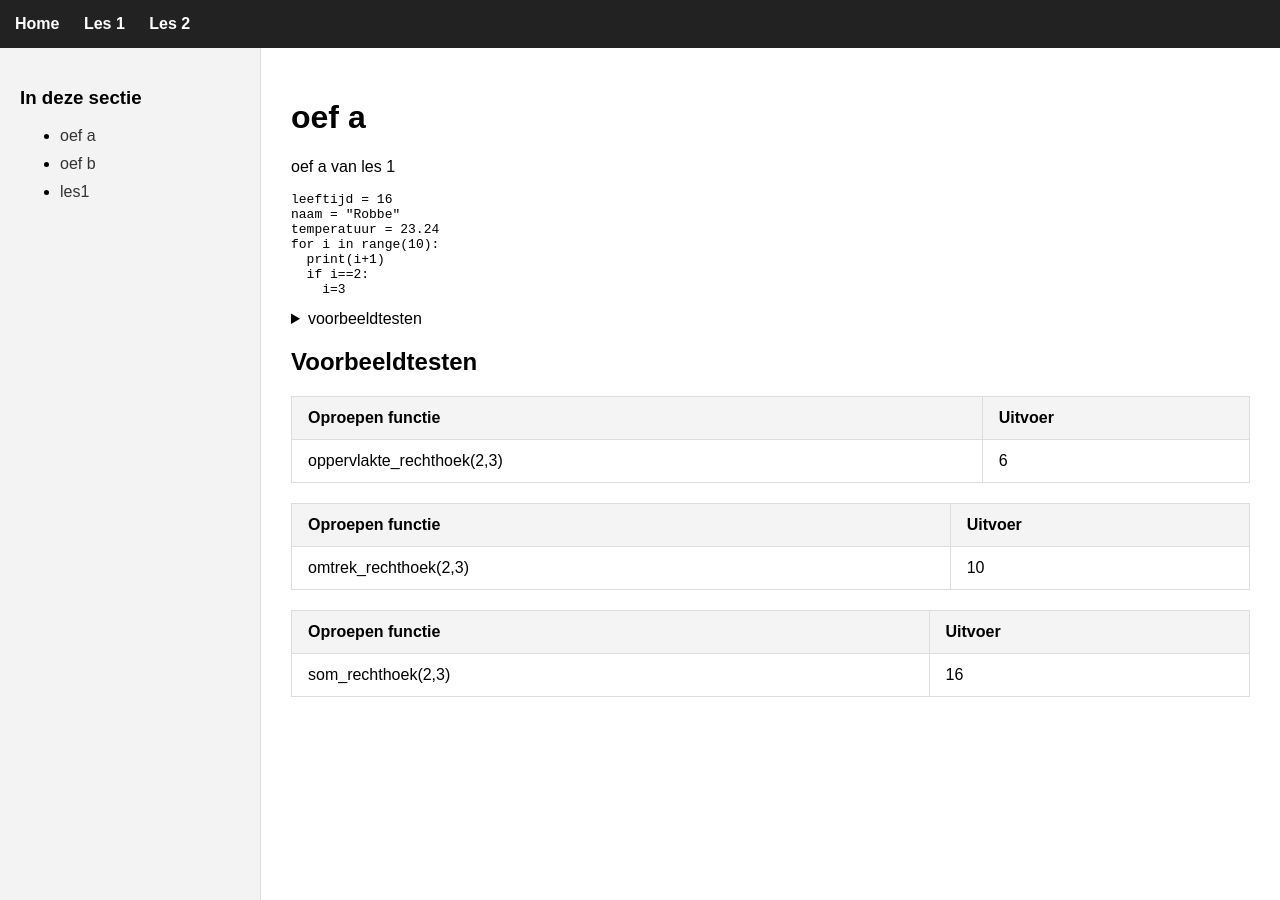
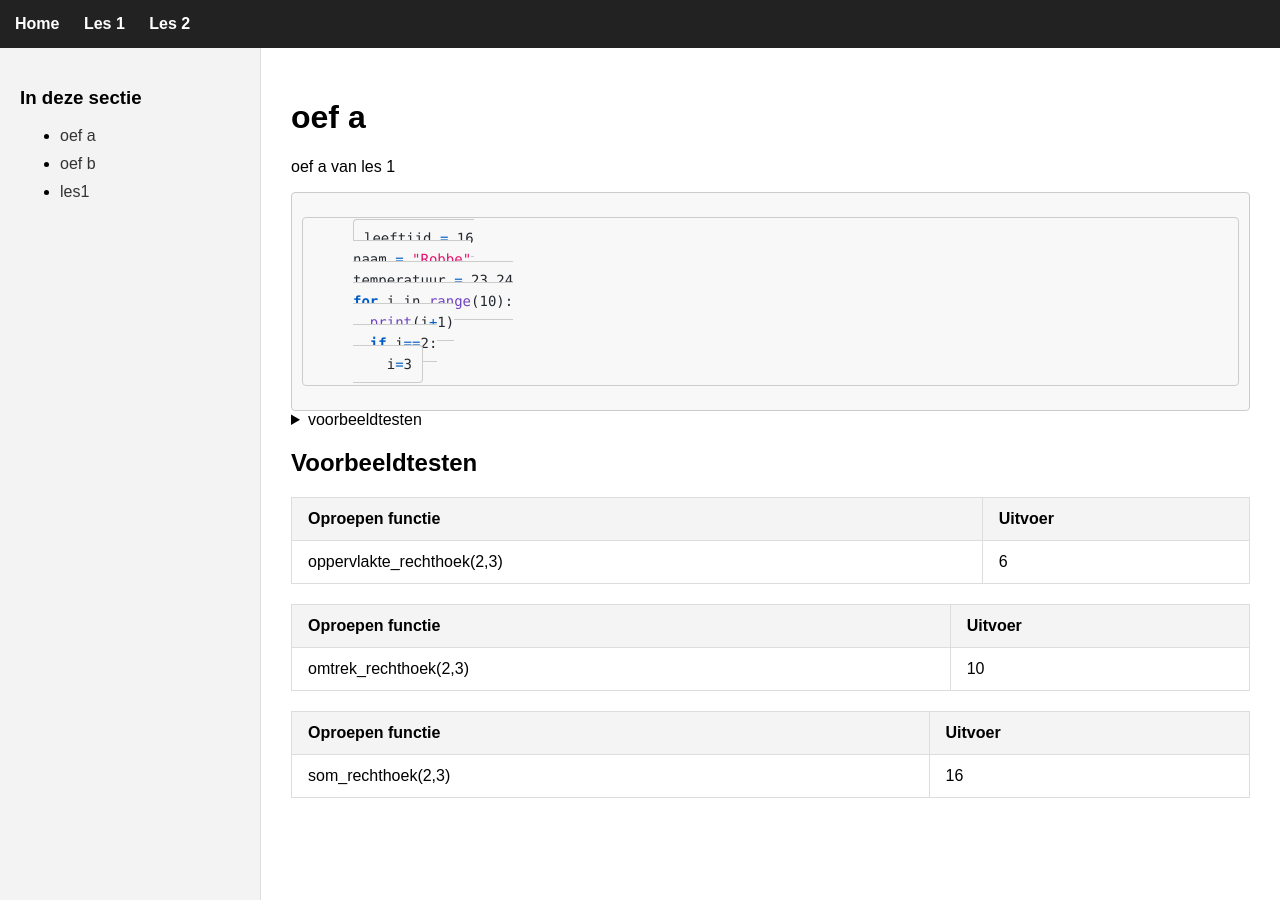
Before and after one commit to milanvandeput/milanvandeput.github.io, a Jekyll site: the page built from les1/2 oefening a.md, in a window 1280 px wide. Built offline with Jekyll 4.4.1, drawn with Linux system fonts in a browser that asks for light colours.

Commit message:
Update syntax.css

```diff
--- a/assets/css/syntax.css
+++ b/assets/css/syntax.css
@@ -1,37 +1,65 @@
-.syntax-highlight {
-    background-color: #f8f8f8;
-    border: 1px solid #ccc;
-    border-radius: 4px;
-    padding: 10px;
-    overflow: auto;
+/* Container zoals Rouge/Jekyll die maakt */
+.highlight, pre.highlight, .highlight pre, .highlight code {
+  background-color: #f8f8f8;     /* jouw kleur */
+  border: 1px solid #ccc;        /* jouw rand */
+  border-radius: 4px;            /* jouw radius */
+  padding: 10px;
+  overflow: auto;
+  color: #24292f;                /* basistekst */
+  font-family: ui-monospace, SFMono-Regular, Menlo, Monaco, Consolas, "Liberation Mono", "Courier New", monospace;
+  line-height: 1.5;
+  font-size: 14px;
 }
 
-.syntax-highlight .keyword {
-    color: #005cc5;
-    font-weight: bold;
+/* Comments (was .syntax-highlight .comment) */
+.highlight .c,
+.highlight .cm,
+.highlight .c1 {
+  color: #6a737d;
+  font-style: italic;
 }
 
-.syntax-highlight .string {
-    color: #e3116c;
+/* Keywords (was .syntax-highlight .keyword) */
+.highlight .k,
+.highlight .kc,
+.highlight .kd,
+.highlight .kn,
+.highlight .kp,
+.highlight .kr,
+.highlight .kt {
+  color: #005cc5;
+  font-weight: bold;
 }
 
-.syntax-highlight .comment {
-    color: #6a737d;
-    font-style: italic;
+/* Strings (was .syntax-highlight .string) */
+.highlight .s,
+.highlight .sb,
+.highlight .sc,
+.highlight .sd,
+.highlight .s2,
+.highlight .se,
+.highlight .sh,
+.highlight .si,
+.highlight .sx,
+.highlight .sr,
+.highlight .ss {
+  color: #e3116c;
 }
 
-.details {
-    margin: 10px 0;
+/* Veelgebruikte extra’s */
+.highlight .nf { color: #6f42c1; } /* function name */
+.highlight .nb { color: #24292f; } /* builtin */
+.highlight .o  { color: #005cc5; } /* operator */
+.highlight .m  { color: #005cc5; } /* numbers */
+
+/* Lijnnummers (werkt als je in _config.yml line_numbers aan hebt) */
+pre.highlight { padding-left: 50px; position: relative; }
+.highlight .lineno {
+  color: #8a8f98;
+  display: inline-block;
+  width: 2.5em;
+  margin-left: -2.5em;
+  padding-right: .75em;
+  text-align: right;
+  user-select: none;
 }
-
-.summary {
-    padding: 10px;
-    background-color: #f0f0f0;
-    border: 1px solid #ddd;
-    border-radius: 4px;
-    cursor: pointer;
-}
-
-.summary:hover {
-    background-color: #e2e2e2;
-}
```
